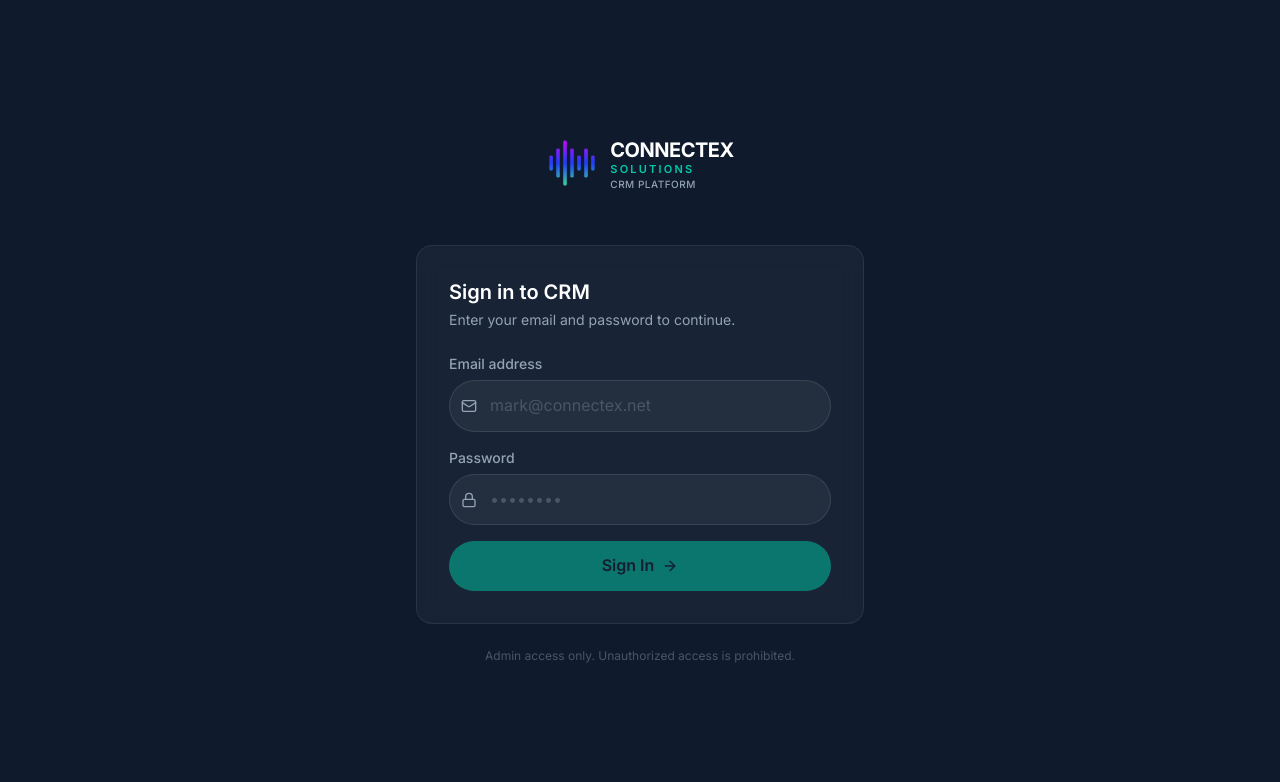
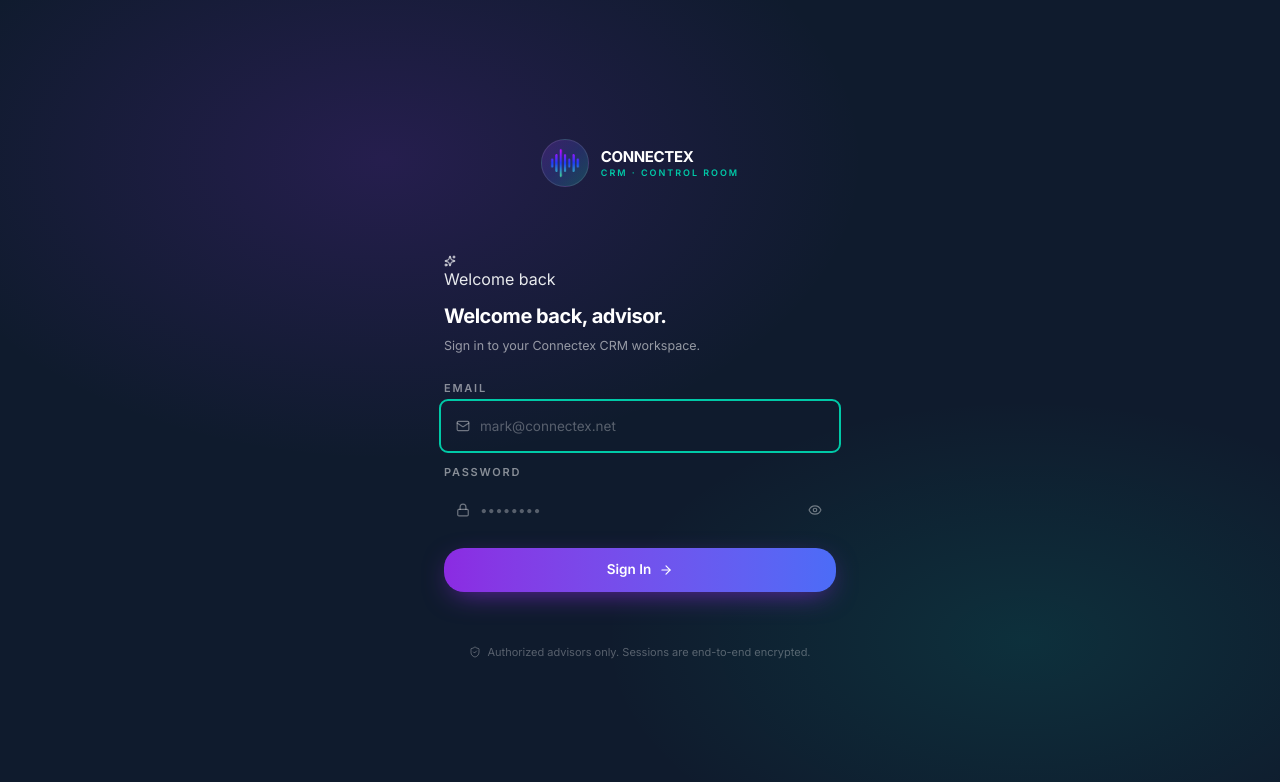
Before and after one commit to Felipeu28/connectex-website, a Next.js app: page /crm/login in a window 1280 px wide. Shown: the top 782 px of the page. Built offline with nearby package versions, Linux system fonts and the light colour scheme; no server answers.

Commit message:
mirror: CRM login + root redirect + admin partners page

```diff
--- a/app/crm/login/page.tsx
+++ b/app/crm/login/page.tsx
@@ -1,140 +1,77 @@
 'use client'
 
-import { useState } from 'react'
-import { useRouter } from 'next/navigation'
+import { Suspense, useActionState, useState } from 'react'
 import Image from 'next/image'
-import { createSupabaseBrowser } from '@/lib/supabase-browser'
-import { Mail, Lock, ArrowRight } from 'lucide-react'
+import { useSearchParams } from 'next/navigation'
+import { signInAction, type AuthResult } from '@/app/actions/auth'
+import { Mail, Lock, ArrowRight, Sparkles, ShieldCheck, Eye, EyeOff } from 'lucide-react'
 
-export default function CRMLoginPage() {
-  const router = useRouter()
-  const [email, setEmail] = useState('')
-  const [password, setPassword] = useState('')
-  const [loading, setLoading] = useState(false)
-  const [error, setError] = useState('')
-
-  async function handleSubmit(e: React.FormEvent) {
-    e.preventDefault()
-    setLoading(true)
-    setError('')
-
-    const supabase = createSupabaseBrowser()
-    const { error: authError } = await supabase.auth.signInWithPassword({
-      email,
-      password,
-    })
-
-    if (authError) {
-      setError(authError.message)
-      setLoading(false)
-      return
-    }
-
-    router.push('/crm/dashboard')
-    router.refresh()
-  }
+function LoginInner() {
+  const params = useSearchParams()
+  const next = params.get('next') ?? '/crm/dashboard'
+  const queryError = params.get('error')
+  const [state, formAction, pending] = useActionState<AuthResult | null, FormData>(signInAction, null)
+  const [showPassword, setShowPassword] = useState(false)
+  const error = state && !state.ok ? state.error : queryError
 
   return (
-    <div className="min-h-screen flex items-center justify-center p-4 bg-[#0F1B2D]">
-      <div className="w-full max-w-md">
-        {/* Logo */}
+    <div className="min-h-screen flex items-center justify-center p-4 crm-shell relative overflow-hidden">
+      <div aria-hidden className="absolute inset-0 pointer-events-none" style={{ background: 'radial-gradient(800px 500px at 30% 20%, rgba(139,43,226,0.18), transparent 60%), radial-gradient(700px 400px at 80% 80%, rgba(0,201,167,0.12), transparent 60%)' }} />
+      <div className="absolute inset-0 crm-grid opacity-40 pointer-events-none" />
+      <div className="w-full max-w-md relative z-10">
         <div className="text-center mb-8">
-          <div className="inline-flex items-center gap-3 mb-6">
-            <Image
-              src="/logos/logo-symbol.png"
-              alt="Connectex"
-              width={52}
-              height={52}
-              className="w-13 h-13"
-              priority
-            />
+          <div className="inline-flex items-center gap-3 mb-2">
+            <div className="w-12 h-12 rounded-xl overflow-hidden flex items-center justify-center bg-gradient-to-br from-[#8B2BE2]/25 via-[#4B6CF7]/20 to-[#00C9A7]/25 border border-white/10">
+              <Image src="/logos/logo-symbol.png" alt="Connectex" width={32} height={32} className="w-8 h-8" priority />
+            </div>
             <div className="flex flex-col leading-none text-left">
-              <span className="text-xl font-bold tracking-tight text-white">
-                CONNECTEX
-              </span>
-              <span className="text-[11px] font-semibold tracking-[0.2em] text-[#00C9A7]">
-                SOLUTIONS
-              </span>
-              <span className="text-[10px] font-medium text-[var(--color-text-muted)] mt-1 uppercase tracking-wider">
-                CRM Platform
-              </span>
+              <span className="text-[15px] font-bold tracking-tight text-white">CONNECTEX</span>
+              <span className="text-[9px] font-semibold tracking-[0.22em] text-[#00C9A7] mt-1">CRM · CONTROL ROOM</span>
             </div>
           </div>
         </div>
-
-        <div className="glass rounded-2xl p-8">
-          <h1 className="text-xl font-semibold text-white mb-1">Sign in to CRM</h1>
-          <p className="text-[var(--color-text-muted)] text-sm mb-6">
-            Enter your email and password to continue.
-          </p>
-
-          <form onSubmit={handleSubmit} className="space-y-4">
+        <div className="surface-2 rounded-2xl p-7">
+          <div className="eyebrow mb-2"><Sparkles className="w-3 h-3" />Welcome back</div>
+          <h1 className="text-[20px] font-bold tracking-tight text-white mb-1">Welcome back, <span className="text-aurora">advisor.</span></h1>
+          <p className="text-[12.5px] text-white/55 mb-6">Sign in to your Connectex CRM workspace.</p>
+          <form action={formAction} className="space-y-4">
+            <input type="hidden" name="next" value={next} />
             <div>
-              <label htmlFor="email" className="block text-sm font-medium text-[var(--color-text-muted)] mb-1.5">
-                Email address
-              </label>
+              <label htmlFor="email" className="block text-[11px] font-semibold tracking-[0.16em] uppercase text-white/50 mb-1.5">Email</label>
               <div className="relative">
-                <Mail className="absolute left-3 top-1/2 -translate-y-1/2 w-4 h-4 text-[var(--color-text-muted)]" />
-                <input
-                  id="email"
-                  type="email"
-                  value={email}
-                  onChange={(e) => setEmail(e.target.value)}
-                  placeholder="mark@connectex.net"
-                  required
-                  autoComplete="email"
-                  className="w-full pl-10 pr-4 py-3 bg-white/5 border border-white/10 rounded-xl text-white placeholder:text-[var(--color-text-faint)] focus:outline-none focus:ring-2 focus:ring-[#00C9A7] focus:border-transparent transition-all"
-                />
+                <Mail className="absolute left-3 top-1/2 -translate-y-1/2 w-3.5 h-3.5 text-white/40" />
+                <input id="email" name="email" type="email" placeholder="mark@connectex.net" required autoFocus autoComplete="email" className="w-full pl-9 pr-4 h-11 rounded-lg surface-1 text-[13.5px] text-white placeholder:text-white/30 focus:outline-none focus:ring-brand transition-all" />
               </div>
             </div>
-
             <div>
-              <label htmlFor="password" className="block text-sm font-medium text-[var(--color-text-muted)] mb-1.5">
-                Password
-              </label>
+              <label htmlFor="password" className="block text-[11px] font-semibold tracking-[0.16em] uppercase text-white/50 mb-1.5">Password</label>
               <div className="relative">
-                <Lock className="absolute left-3 top-1/2 -translate-y-1/2 w-4 h-4 text-[var(--color-text-muted)]" />
-                <input
-                  id="password"
-                  type="password"
-                  value={password}
-                  onChange={(e) => setPassword(e.target.value)}
-                  placeholder="••••••••"
-                  required
-                  autoComplete="current-password"
-                  className="w-full pl-10 pr-4 py-3 bg-white/5 border border-white/10 rounded-xl text-white placeholder:text-[var(--color-text-faint)] focus:outline-none focus:ring-2 focus:ring-[#00C9A7] focus:border-transparent transition-all"
-                />
+                <Lock className="absolute left-3 top-1/2 -translate-y-1/2 w-3.5 h-3.5 text-white/40" />
+                <input id="password" name="password" type={showPassword ? 'text' : 'password'} placeholder="••••••••" required autoComplete="current-password" className="w-full pl-9 pr-11 h-11 rounded-lg surface-1 text-[13.5px] text-white placeholder:text-white/30 focus:outline-none focus:ring-brand transition-all" />
+                <button type="button" onClick={() => setShowPassword((v) => !v)} className="absolute right-2 top-1/2 -translate-y-1/2 p-1.5 rounded-md text-white/40 hover:text-white hover:bg-white/5 transition-colors" aria-label={showPassword ? 'Hide password' : 'Show password'}>
+                  {showPassword ? <EyeOff className="w-3.5 h-3.5" /> : <Eye className="w-3.5 h-3.5" />}
+                </button>
               </div>
             </div>
-
-            {error && (
-              <p className="text-[#FF6B6B] text-sm">{error}</p>
-            )}
-
-            <button
-              type="submit"
-              disabled={loading || !email || !password}
-              className="w-full flex items-center justify-center gap-2 bg-[#00C9A7] hover:bg-[#00b394] text-[#0F1B2D] font-semibold py-3 px-6 rounded-xl transition-all disabled:opacity-50 disabled:cursor-not-allowed"
-            >
-              {loading ? (
-                <svg className="animate-spin w-5 h-5" viewBox="0 0 24 24" fill="none">
+            {error && <div className="rounded-lg border border-[#FF6B6B]/30 bg-[#FF6B6B]/10 px-3 py-2 text-[12.5px] text-[#FF6B6B]">{error}</div>}
+            <button type="submit" disabled={pending} className="w-full flex items-center justify-center gap-2 h-11 rounded-lg bg-gradient-to-r from-[#8B2BE2] to-[#4B6CF7] text-white text-[13.5px] font-semibold shadow-[0_8px_28px_-8px_rgba(139,43,226,0.7)] hover:shadow-[0_12px_32px_-8px_rgba(139,43,226,0.9)] transition-shadow disabled:opacity-50 disabled:cursor-not-allowed">
+              {pending ? (
+                <svg className="animate-spin w-4 h-4" viewBox="0 0 24 24" fill="none">
                   <circle className="opacity-25" cx="12" cy="12" r="10" stroke="currentColor" strokeWidth="4" />
                   <path className="opacity-75" fill="currentColor" d="M4 12a8 8 0 018-8V0C5.373 0 0 5.373 0 12h4z" />
                 </svg>
-              ) : (
-                <>
-                  Sign In
-                  <ArrowRight className="w-4 h-4" />
-                </>
-              )}
+              ) : (<>Sign In<ArrowRight className="w-3.5 h-3.5" /></>)}
             </button>
           </form>
         </div>
-
-        <p className="text-center text-[var(--color-text-faint)] text-xs mt-6">
-          Admin access only. Unauthorized access is prohibited.
+        <p className="flex items-center justify-center gap-1.5 text-center text-white/30 text-[11px] mt-6">
+          <ShieldCheck className="w-3 h-3" />Authorized advisors only. Sessions are end-to-end encrypted.
         </p>
       </div>
     </div>
   )
 }
+
+export default function CRMLoginPage() {
+  return <Suspense fallback={null}><LoginInner /></Suspense>
+}
```
